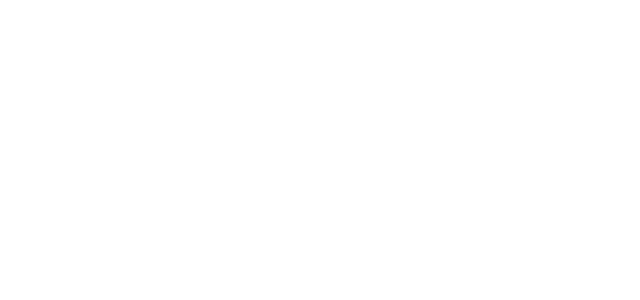
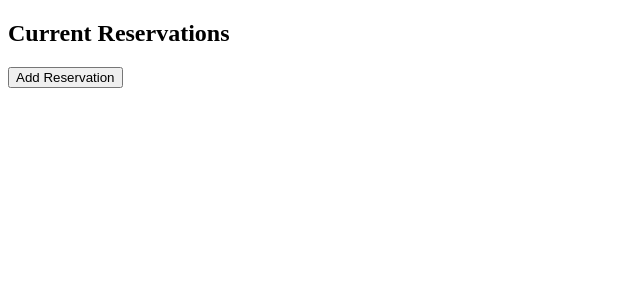
Before and after one commit to Intesar-Alam/Destination-Loading, a React (Create React App) app in the folder react-client-type/: page /userreservationlist in a window 1280 px wide. Before the commit this address had no page. Shown: the top 300 px of the page, without its empty margins (0-640 px from the left). Built offline with nearby package versions, Linux system fonts and the light colour scheme.

Commit message:
stub out user reservation list, single reservation and basic jsx

```diff
--- a/react-client-type/package.json
+++ b/react-client-type/package.json
@@ -10,7 +10,9 @@
     "@types/node": "^16.11.41",
     "@types/react": "^18.0.14",
     "@types/react-dom": "^18.0.5",
+    "bootstrap": "^5.1.3",
     "react": "^18.2.0",
+    "react-bootstrap": "^2.4.0",
     "react-dom": "^18.2.0",
     "react-router-dom": "^6.3.0",
     "react-scripts": "5.0.1",
--- a/react-client-type/src/App.tsx
+++ b/react-client-type/src/App.tsx
@@ -9,6 +9,8 @@
 import Navbar from './components/Navbar';
 import Menu from './components/Menu';
 import NotFound from './components/NotFound';
+import UserReservationList from './components/UserReservationList';
+import SingleUserReservation from './components/SingleUserReservation';
 
 function App() {
   return (
@@ -23,6 +25,8 @@
           <Route path="/navbar" element={<Navbar />} />
           <Route path="/menu" element={<Menu />} />
           <Route path="/notfound" element={<NotFound />} />
+          <Route path="/userreservationlist" element={<UserReservationList />} />
+          <Route path="/singleuserreservation" element={<SingleUserReservation />} />
         </Routes>
       </BrowserRouter>
     </>
--- /dev/null
+++ b/react-client-type/src/components/SingleUserReservation.tsx
@@ -0,0 +1,7 @@
+function SingleUserReservation() {
+  return (
+    <h2>Single Reservation</h2>
+  );
+}
+
+export default SingleUserReservation;
--- /dev/null
+++ b/react-client-type/src/components/UserReservationList.tsx
@@ -0,0 +1,42 @@
+import { useEffect, useState, useContext } from 'react';
+import { Link, useNavigate } from 'react-router-dom';
+
+import Card from 'react-bootstrap/Card';
+import Col from 'react-bootstrap/Col';
+import Row from 'react-bootstrap/Row';
+import Container from 'react-bootstrap/container';
+
+function UserReservationList() {
+
+  // const pictureArray = [image1, image2, image3, image4];
+
+  // function randomPicture() {
+  //   return pictureArray[Math.floor(Math.random() * pictureArray.length)];
+  // }
+
+  return (
+    <>
+      <h2 className="mb-2">Current Reservations</h2>
+      <button>Add Reservation</button>
+
+      {/* <Container>
+        <Row md={3}>
+          {solarPanels.map(solarPanel => (
+            <Col>
+              <Link to={`/solarpanels/edit/${solarPanel.id}`} >
+                <Card className="bg-dark text-dark text-center mb-5 d-flex align-items-center" style={{ width: '18rem' }} key={solarPanel.id}>
+                  <Card.Img src={randomPicture()} alt="Card image" />
+                  <Card.ImgOverlay>
+                    <Card.Title as="h1" style={{ fontSize: "4rem", backgroundColor: 'rgba(255, 255, 255, 0.65)' }}>{solarPanel.section}</Card.Title>
+                  </Card.ImgOverlay>
+                </Card>
+              </Link>
+            </Col>
+          ))}
+        </Row>
+      </Container> */}
+    </>
+  );
+}
+
+export default UserReservationList;
```
Also changed, not shown: 2 other files (tests, documents, lock files or other folders).
